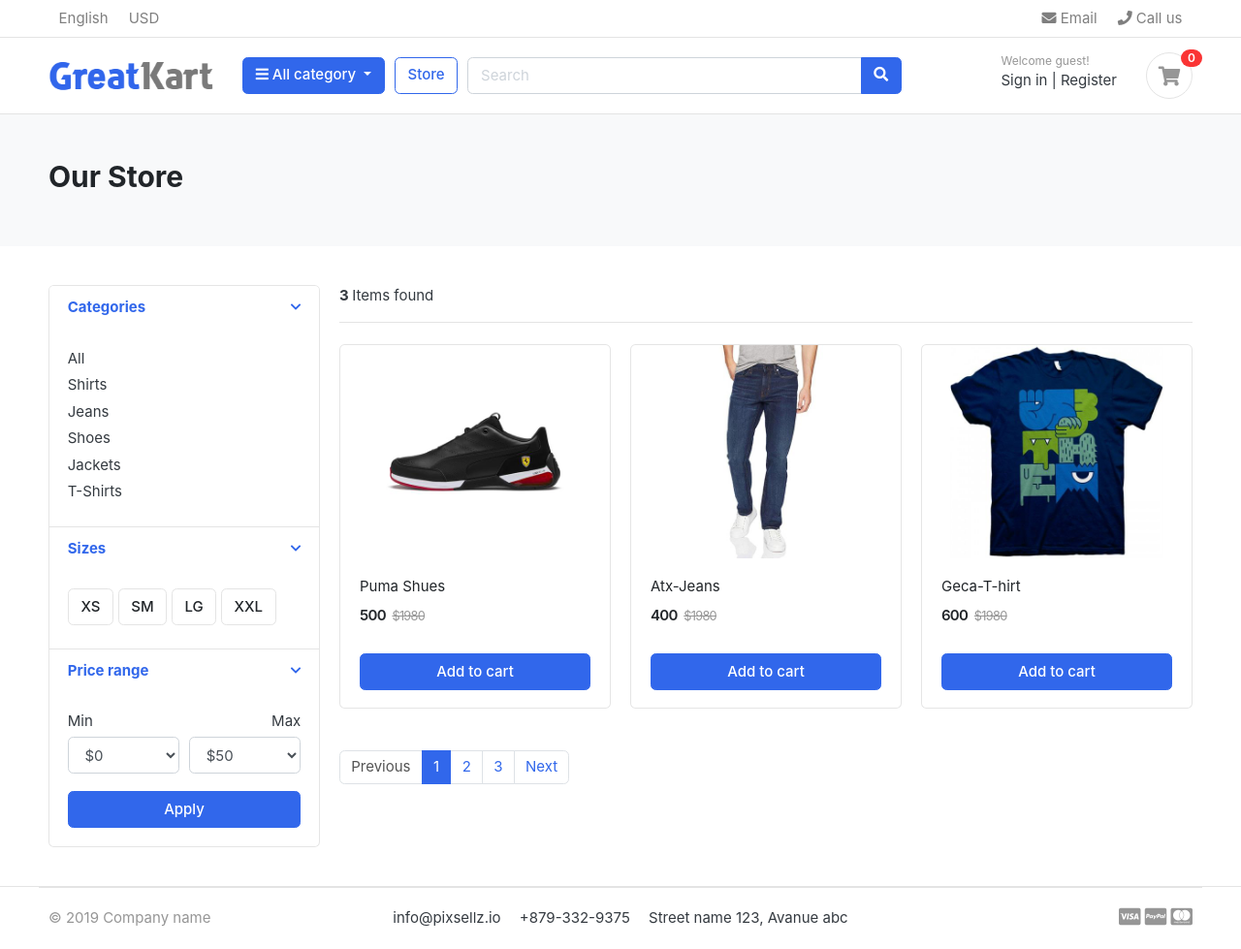
After one commit to Geca13/DjangoEcommerceTutorial, a Django app: page /store/ in a window 1280 px wide. The commit adds this page. Shown: the whole page at 97% size. Run offline with Django 3.2, Linux system fonts and the light colour scheme; data comes from the database, SQL or seed files in the repository; both versions use the stored data as it was after the commit; some libraries are stand-ins or nearby versions; some web fonts are replaced.

Commit message:
store navigation completed

```diff
--- /dev/null
+++ b/category/context_processors.py
@@ -0,0 +1,5 @@
+from .models import Category
+
+def menu_links(request):
+    links = Category.objects.all()
+    return dict(links=links)
--- a/category/models.py
+++ b/category/models.py
@@ -1,4 +1,5 @@
 from django.db import models
+from django.urls import reverse
 
 # Create your models here.
 class Category(models.Model):
@@ -11,5 +12,8 @@
         verbose_name = 'category'
         verbose_name_plural = 'categories'
 
+    def get_url(self):
+            return reverse('products_by_category', args=[self.slug])
+
     def __str__(self):
         return self.category_name
--- a/gecacart/settings.py
+++ b/gecacart/settings.py
@@ -65,6 +65,7 @@
                 'django.template.context_processors.request',
                 'django.contrib.auth.context_processors.auth',
                 'django.contrib.messages.context_processors.messages',
+                'category.context_processors.menu_links',
             ],
         },
     },
--- a/gecacart/urls.py
+++ b/gecacart/urls.py
@@ -14,14 +14,15 @@
     2. Add a URL to urlpatterns:  path('blog/', include('blog.urls'))
 """
 from django.contrib import admin
-from django.urls import path
+from django.urls import path , include
+from . import views
 from django.conf.urls.static import static
 from django.conf import settings
 
-from gecacart import settings
-from . import views
+
 
 urlpatterns = [
     path('admin/', admin.site.urls),
-    path('', views.home, name="home")
+    path('', views.home, name='home'),
+    path('store/', include('store.urls')),
 ] + static(settings.MEDIA_URL, document_root=settings.MEDIA_ROOT)
--- a/store/models.py
+++ b/store/models.py
@@ -1,5 +1,6 @@
 from django.db import models
 from category.models import Category
+from django.urls import reverse
 
 
 class Product(models.Model):
@@ -14,5 +15,9 @@
     created_date = models.DateTimeField(auto_now_add=True)
     modified_date= models.DateTimeField(auto_now=True)
 
+
+    def get_url(self):
+        return reverse('product_detail', args=[self.category.slug, self.slug])
+
     def __str__(self):
         return self.product_name
--- /dev/null
+++ b/store/urls.py
@@ -0,0 +1,9 @@
+from django.urls import path
+
+from .import views
+
+urlpatterns = [
+    path('', views.store , name='store'),
+    path('<slug:category_slug>/', views.store , name='products_by_category'),
+    path('<slug:category_slug>/<slug:product_slug>/', views.product_detail , name='product_detail'),
+]
--- a/store/views.py
+++ b/store/views.py
@@ -1,3 +1,35 @@
-from django.shortcuts import render
+from django.http import request
+from django.shortcuts import get_object_or_404, render
 
-# Create your views here.
+from store.models import Product
+from category.models import Category
+
+def store(request, category_slug=None):
+    products = None
+    categories = None
+
+    if category_slug != None:
+        categories = get_object_or_404(Category,slug = category_slug)
+        products = Product.objects.filter(category = categories, is_available = True)
+    else:
+        products = Product.objects.all().filter(is_available = True)
+        # product_count = products.count(), in the moment im geting the result in the html with products|lenght
+
+
+    context = {
+        'products':products,
+
+    }
+    return render(request, 'store/store.html', context)
+
+
+def product_detail(request, category_slug , product_slug):
+    try:
+        single_product = Product.objects.get(category__slug = category_slug, slug=product_slug)
+    except Exception as e:
+        raise e
+
+    context = {
+        'single_product':single_product
+    }
+    return render(request, 'store/product_detail.html', context)
--- a/templates/includes/navbar.html
+++ b/templates/includes/navbar.html
@@ -28,7 +28,7 @@
         <div class="container">
     <div class="row align-items-center">
         <div class="col-lg-2 col-md-3 col-6">
-            <a href="./" class="brand-wrap">
+            <a href="{% url 'home' %}"href="./" class="brand-wrap">
                 <img class="logo" src="{% static './images/logo.png' %}">
             </a> <!-- brand-wrap.// -->
         </div>
@@ -38,16 +38,16 @@
                     <i class="fa fa-bars"></i> All category
                 </button>
                 <div class="dropdown-menu">
-                    <a class="dropdown-item" href="#">Machinery / Mechanical Parts / Tools </a>
-                    <a class="dropdown-item" href="#">Consumer Electronics / Home Appliances </a>
-                    <a class="dropdown-item" href="#">Auto / Transportation</a>
-                    <a class="dropdown-item" href="#">Apparel / Textiles / Timepieces </a>
-                    <a class="dropdown-item" href="#">Home & Garden / Construction / Lights </a>
-                    <a class="dropdown-item" href="#">Beauty & Personal Care / Health </a>
+                    <a class="dropdown-item" href="{% url 'store' %}">All</a>
+                    {% for category in links %} {# links are comming from category->context_processors #}
+                                                {# then in settings.py added in templates section #}
+
+                    <a class="dropdown-item" href="{{ category.get_url }}">{{category.category_name}}</a>
+                    {% endfor %}
                 </div>
             </div>  <!-- category-wrap.// -->
         </div> <!-- col.// -->
-        <a href="./store.html" class="btn btn-outline-primary">Store</a>
+        <a href="{% url 'store' %}" class="btn btn-outline-primary">Store</a>
         <div class="col-lg  col-md-6 col-sm-12 col">
             <form action="#" class="search">
                 <div class="input-group w-100">
--- /dev/null
+++ b/templates/store/store.html
@@ -0,0 +1,176 @@
+{% extends 'base.html'%}
+
+{% load static %}
+
+{% block content %}
+
+<!-- ========================= SECTION PAGETOP ========================= -->
+<section class="section-pagetop bg">
+    <div class="container">
+        <h2 class="title-page">Our Store</h2>
+
+    </div> <!-- container //  -->
+    </section>
+    <!-- ========================= SECTION INTRO END// ========================= -->
+
+    <!-- ========================= SECTION CONTENT ========================= -->
+<section class="section-content padding-y">
+    <div class="container">
+
+    <div class="row">
+        <aside class="col-md-3">
+
+    <div class="card">
+        <article class="filter-group">
+            <header class="card-header">
+                <a href="#" data-toggle="collapse" data-target="#collapse_1" aria-expanded="true" class="">
+                    <i class="icon-control fa fa-chevron-down"></i>
+                    <h6 class="title">Categories</h6>
+                </a>
+            </header>
+            <div class="filter-content collapse show" id="collapse_1" style="">
+                <div class="card-body">
+
+                    <ul class="list-menu">
+                        <li><a href="{% url 'store' %}">All</a></li>
+                        {% for category in links %}
+                    <li><a href="{{ category.get_url }}">{{category.category_name}}</a></li>
+                        {% endfor %}
+                    </ul>
+
+                </div> <!-- card-body.// -->
+            </div>
+        </article> <!-- filter-group  .// -->
+        <article class="filter-group">
+            <header class="card-header">
+                <a href="#" data-toggle="collapse" data-target="#collapse_4" aria-expanded="true" class="">
+                    <i class="icon-control fa fa-chevron-down"></i>
+                    <h6 class="title">Sizes </h6>
+                </a>
+            </header>
+            <div class="filter-content collapse show" id="collapse_4" style="">
+                <div class="card-body">
+                  <label class="checkbox-btn">
+                    <input type="checkbox">
+                    <span class="btn btn-light"> XS </span>
+                  </label>
+
+                  <label class="checkbox-btn">
+                    <input type="checkbox">
+                    <span class="btn btn-light"> SM </span>
+                  </label>
+
+                  <label class="checkbox-btn">
+                    <input type="checkbox">
+                    <span class="btn btn-light"> LG </span>
+                  </label>
+
+                  <label class="checkbox-btn">
+                    <input type="checkbox">
+                    <span class="btn btn-light"> XXL </span>
+                  </label>
+            </div><!-- card-body.// -->
+            </div>
+        </article> <!-- filter-group .// -->
+
+        <article class="filter-group">
+            <header class="card-header">
+                <a href="#" data-toggle="collapse" data-target="#collapse_3" aria-expanded="true" class="">
+                    <i class="icon-control fa fa-chevron-down"></i>
+                    <h6 class="title">Price range </h6>
+                </a>
+            </header>
+            <div class="filter-content collapse show" id="collapse_3" style="">
+                <div class="card-body">
+
+                    <div class="form-row">
+                    <div class="form-group col-md-6">
+                      <label>Min</label>
+                      <!-- <input class="form-control" placeholder="$0" type="number"> -->
+                          <select class="mr-2 form-control">
+                            <option value="0">$0</option>
+                            <option value="50">$50</option>
+                            <option value="100">$100</option>
+                            <option value="150">$150</option>
+                            <option value="200">$200</option>
+                            <option value="500">$500</option>
+                            <option value="1000">$1000</option>
+                        </select>
+                    </div>
+                    <div class="form-group text-right col-md-6">
+                      <label>Max</label>
+                          <select class="mr-2 form-control">
+                            <option value="50">$50</option>
+                            <option value="100">$100</option>
+                            <option value="150">$150</option>
+                            <option value="200">$200</option>
+                            <option value="500">$500</option>
+                            <option value="1000">$1000</option>
+                            <option value="2000">$2000+</option>
+                        </select>
+                    </div>
+                    </div> <!-- form-row.// -->
+                    <button class="btn btn-block btn-primary">Apply</button>
+                </div><!-- card-body.// -->
+            </div>
+        </article> <!-- filter-group .// -->
+
+    </div> <!-- card.// -->
+
+        </aside> <!-- col.// -->
+        <main class="col-md-9">
+
+    <header class="border-bottom mb-4 pb-3">
+            <div class="form-inline">
+                <span class="mr-md-auto"><b> {{ products|length }} </b> Items found </span>
+
+            </div>
+    </header><!-- sect-heading -->
+
+    <div class="row">
+
+        {% for product in products %}
+        <div class="col-md-4">
+            <figure class="card card-product-grid">
+                <div class="img-wrap">
+
+                    <a href="{{ product.get_url }}"><img src="{{product.images.url}}"></a>
+
+
+                </div> <!-- img-wrap.// -->
+                <figcaption class="info-wrap">
+                    <div class="fix-height">
+                        <a href="{{ product.get_url }}" class="title">{{product.product_name}}</a>
+                        <div class="price-wrap mt-2">
+                            <span class="price">{{product.price}}</span>
+                            <del class="price-old">$1980</del>
+                        </div> <!-- price-wrap.// -->
+                    </div>
+                    <a href="#" class="btn btn-block btn-primary">Add to cart </a>
+                </figcaption>
+            </figure>
+        </div> <!-- col.// -->
+         {% endfor %}
+
+    </div> <!-- row end.// -->
+
+
+    <nav class="mt-4" aria-label="Page navigation sample">
+      <ul class="pagination">
+        <li class="page-item disabled"><a class="page-link" href="#">Previous</a></li>
+        <li class="page-item active"><a class="page-link" href="#">1</a></li>
+        <li class="page-item"><a class="page-link" href="#">2</a></li>
+        <li class="page-item"><a class="page-link" href="#">3</a></li>
+        <li class="page-item"><a class="page-link" href="#">Next</a></li>
+      </ul>
+    </nav>
+
+        </main> <!-- col.// -->
+
+    </div>
+
+    </div> <!-- container .//  -->
+    </section>
+    <!-- ========================= SECTION CONTENT END// ========================= -->
+
+{% endblock %}
```
Also changed, not shown: gecacart/views.py (+6 -1 lines), templates/home.html (+7 -67 lines), templates/store/product_detail.html (added, +121 -0 lines), db.sqlite3, static/images/banners/1.jpg.
